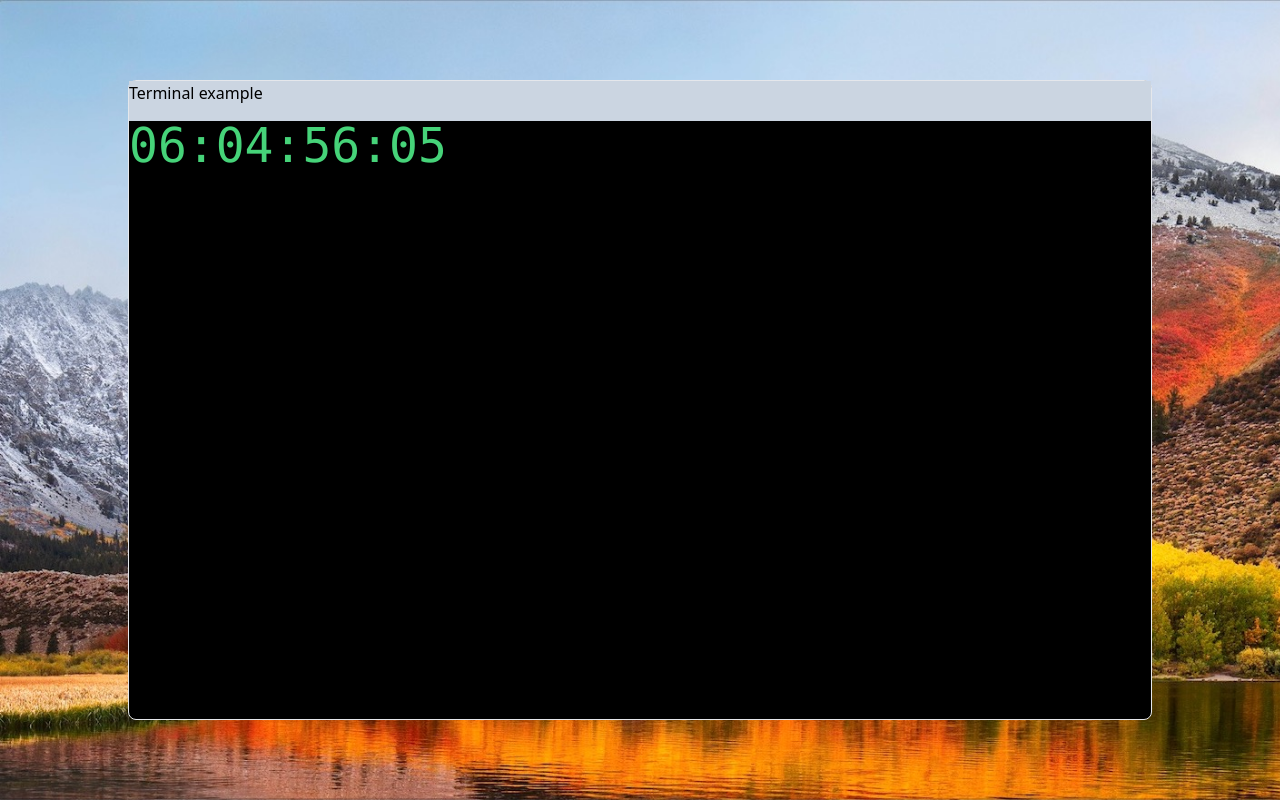
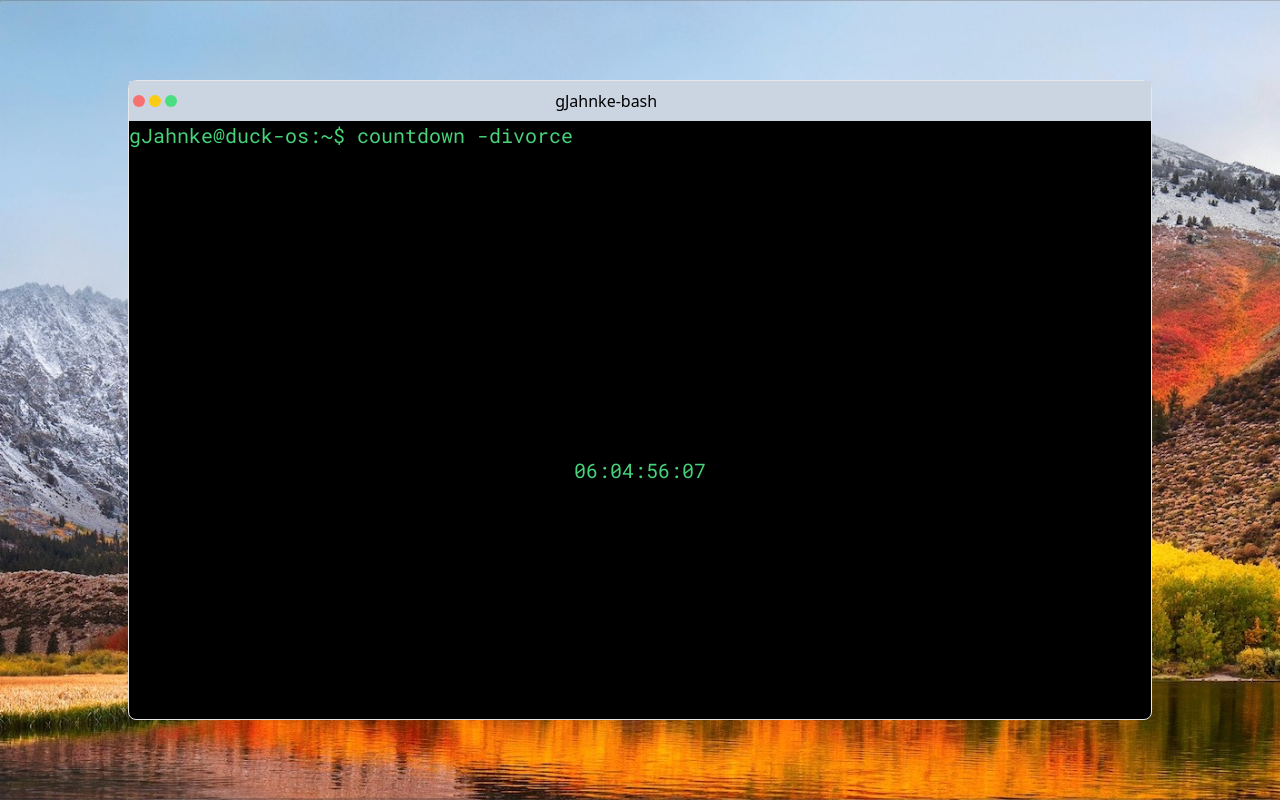
Before and after one commit to gJahnke23/personal-site, a Next.js app: page / in a window 1280 px wide. Built offline with nearby package versions, Linux system fonts and the light colour scheme.

Commit message:
got terminal style looking good

```diff
--- a/package.json
+++ b/package.json
@@ -8,7 +8,8 @@
   "dependencies": {
     "next": "latest",
     "react": "18.2.0",
-    "react-dom": "18.2.0"
+    "react-dom": "18.2.0",
+    "react-icons": "^4.6.0"
   },
   "devDependencies": {
     "@types/node": "18.11.3",
--- a/pages/index.jsx
+++ b/pages/index.jsx
@@ -1,6 +1,7 @@
 import Head from "next/head";
 import Image from "next/image";
 import Timer from "../components/Timer";
+import { BsFillCircleFill } from 'react-icons/bs'
 
 export default function Home() {
   return (
@@ -14,10 +15,14 @@ export default function Home() {
       </Head>
       <div className="flex items-center justify-center bg-[url('../components/macos-high-sierra-default-wallpaper-fall-mountain-scene-1.jpg')] bg-cover bg-no-repeat w-full h-screen">
         <div className="h-[80%] w-[80%] bg-black border rounded-lg">
-          <div className="h-10 bg-slate-300  ">
-            Terminal example
+          <div className="flex  items-center h-10 bg-slate-300  ">
+            <BsFillCircleFill className="text-red-400 pl-1" />
+            <BsFillCircleFill className="text-yellow-400 pl-1" />
+            <BsFillCircleFill className="text-green-400 pl-1" />
+            <span className="pl-[37%]">gJahnke-bash</span>
           </div>
-          <div className="text-5xl font-mono text-green-400/95 ">
+          <div className=" text-xl font-roboto-mono text-green-400/95 ">gJahnke@duck-os:~$ countdown -divorce </div>
+          <div className=" text-xl font-roboto-mono text-green-400/95 flex justify-center pt-[30%]">
             <Timer />
           </div>
         </div>
```
Also changed, not shown: 1 other file (tests, documents, lock files or other folders).
